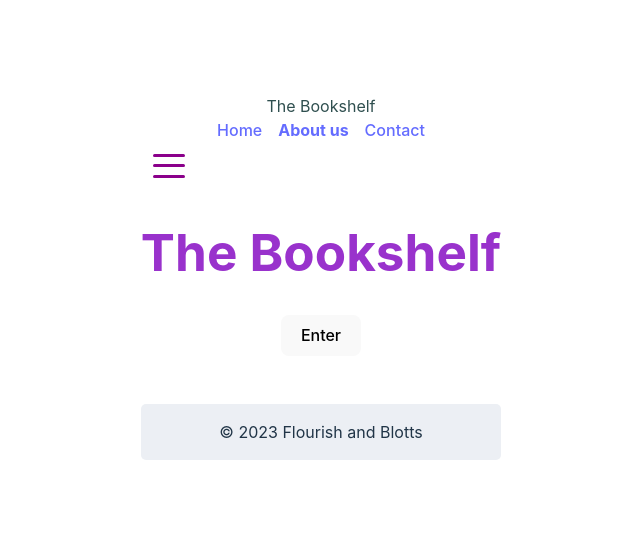
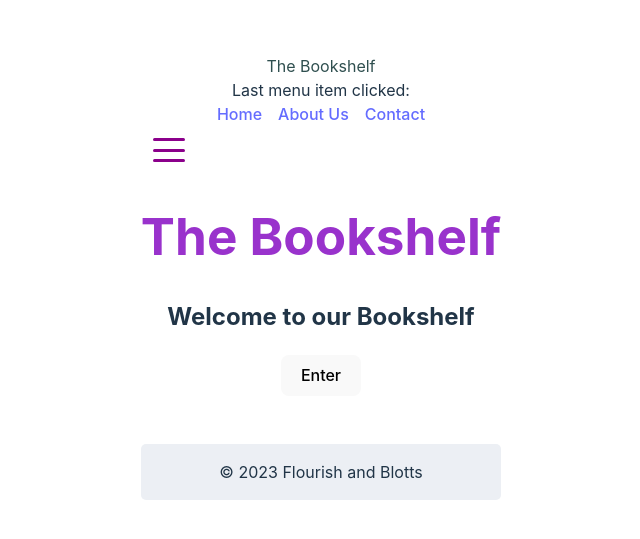
Before and after one commit to reyoung98/react-bookshop, a React (Vite) app: page / in a window 1280 px wide. Shown: the part 123-662 px from the top of the page, without its empty margins (319-959 px from the left). Built offline with nearby package versions, Linux system fonts and the light colour scheme.

Commit message:
component communication

```diff
--- a/src/App.jsx
+++ b/src/App.jsx
@@ -6,13 +6,19 @@ import Footer from './Footer'
 import Body from './Body'
 
 function App() {
-  const [count, setCount] = useState(0)
+  // const [count, setCount] = useState(0)
+  const [page, setPage] = useState('');   // default empty '' means home
 
   return (
    <div className="app">
-     <Header />
+     <Header
+        page={ page }
+        setPage={ setPage }
+      />
 
-     <Body />
+     <Body
+        page={ page }
+     />
 
      <Footer />
    </div>
--- a/src/Body.jsx
+++ b/src/Body.jsx
@@ -1,9 +1,33 @@
 import './Body.scss'
 
-export default function Header() {
+export default function Header({ page }) {
+
+    let content = '';
+
+    if (page === '') {
+        content = (
+            <h2>Welcome to our Bookshelf</h2>
+        )
+    } else if (page === 'about') {
+        content = (
+            <h2>About us</h2>
+        )
+    } else if (page === 'contact') {
+        content =
+        (
+            <h2>Contact us</h2>
+        )
+    } else {
+        content = (
+            <h2>404: Page not found</h2>
+        )
+    }
+
     return (
         <main className="main">
             <h1 className="app__headline">The Bookshelf</h1>
+
+            { content }
             <button>Enter</button>
         </main>
     )
--- a/src/Header.jsx
+++ b/src/Header.jsx
@@ -1,16 +1,26 @@
 import './Header.scss'
 import TopMenu from './TopMenu'
+import { useState } from 'react'
 
-export default function Header() {
+export default function Header({setPage}) {
 
-    const fooValue = '123';
+    const [testValue, setTestValue] = useState(null);
 
     return (
-        <div className="header__sitename">The Bookshelf
-        <TopMenu
-            currentItem={ 'about' }
-            />
-        </div>
+        <header className="header">
+            <div className="header__sitename">The Bookshelf</div>
+
+            <div>
+                Last menu item clicked: { testValue }
+            </div>
+
+            <TopMenu
+                currentItem={ 'about' }
+                setPage = { setPage }
+                setTestValue={ setTestValue }
+                />
+
+        </header>
 
     )
 }
--- a/src/TopMenu.jsx
+++ b/src/TopMenu.jsx
@@ -1,5 +1,6 @@
 import { useState } from 'react'
 import './Header.scss'
+import TopMenuLink from './TopMenuLink';
 
 export default function TopMenu(props) {
 
@@ -11,20 +12,41 @@ export default function TopMenu(props) {
 
     console.log(props)
 
+    const { currentItem, setTestValue, setPage } = props;      // destructuring array -- can also be done above in props object instead
+
     return (
         <div className="top-menu">
 
             {
-                open === false                            // ternary
+                open === false                                  // ternary
                     ? (
                         ''
                     )
                     : (
                         <nav className="top-menu__navigation">
-                            <a className={ 'link' + (props.currentItem === '' ? ' link--highlighted' : '')} href="#">Home</a>
-                            <a className={ 'link' + (props.currentItem === 'about' ? ' link--highlighted' : '')} href="#about">About us</a>
-                            <a className={ 'link' + (props.currentItem === 'contact' ? ' link--highlighted' : '')} href="#contact">Contact</a>
+                            <TopMenuLink
+                            url = ""
+                            label="Home"
+                            currentItem= { currentItem }
+                            setPage = { setPage }
+                            setTestValue= { setTestValue }
+                            />
 
+                            <TopMenuLink
+                            url = "about"
+                            label="About Us"
+                            currentItem= { currentItem }
+                            setPage = { setPage }
+                            setTestValue= { setTestValue }
+                            />
+
+                            <TopMenuLink
+                            url = "contact"
+                            label="Contact"
+                            currentItem= { currentItem }
+                            setPage = { setPage }
+                            setTestValue= { setTestValue }
+                            />
                         </nav>
                     )
             }
--- /dev/null
+++ b/src/TopMenuLink.jsx
@@ -0,0 +1,16 @@
+export default function TopMenuLink({
+    url, label, currentItem, setTestValue, setPage
+}) {
+
+    const linkClicked = () => {
+        setPage(url);
+    }
+
+    return (
+        <a className={ 'link' + (currentItem === '' ? ' link--highlighted' : '')}
+        href={ '#' + url }
+        onClick={ linkClicked } >
+            {label}
+        </a>
+    )
+}
```
